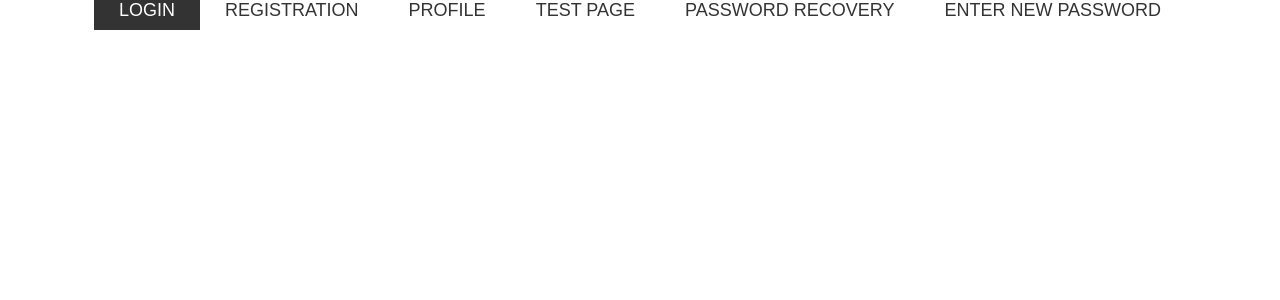
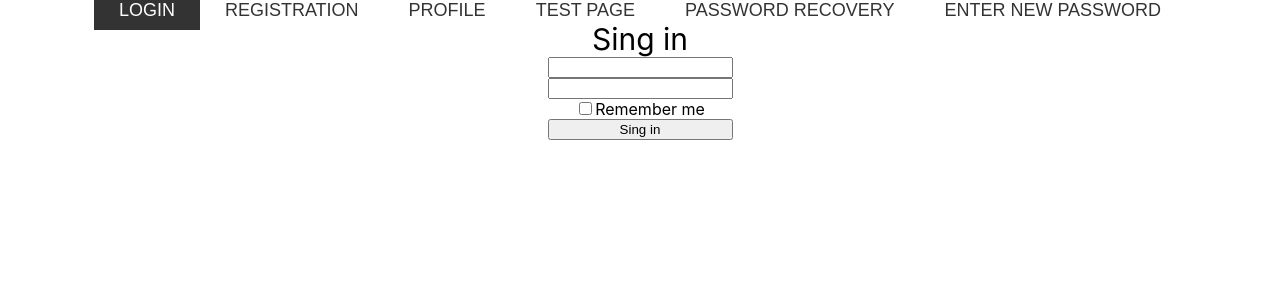
Before and after one commit to SlavaOST-it/cards, a React (Create React App) app: page /#/login in a window 1280 px wide. Shown: the top 300 px of the page. Built offline with nearby package versions, Linux system fonts and the light colour scheme.

Commit message:
feat: add ActionCreator,ThunkCreator,hooks

```diff
--- a/src/api/cards-api.ts
+++ b/src/api/cards-api.ts
@@ -8,5 +8,7 @@ export const instance = axios.create({
 })
 
 export const cardsAPI = {
-
+ login:(email:string,password:string,rememberMe:boolean)=>{
+    return  instance.post('auth/login',{email:email,password:password,rememberMe:rememberMe})
+ }
 }
--- /dev/null
+++ b/src/app/hooks.ts
@@ -0,0 +1,6 @@
+import {AppDispatchType, RootState} from "./store";
+import {TypedUseSelectorHook, useDispatch, useSelector} from "react-redux";
+
+
+export const useAppDispatch: () => AppDispatchType = useDispatch
+export const useAppSelector: TypedUseSelectorHook<RootState> = useSelector
--- a/src/app/store.ts
+++ b/src/app/store.ts
@@ -1,14 +1,16 @@
 import {applyMiddleware, combineReducers, legacy_createStore} from "redux";
 import thunkMiddleware, {ThunkAction, ThunkDispatch} from 'redux-thunk'
 import {AppActionType, appReducer} from "./app-reducer";
+import {authReducer, LoginActionType} from "../features/login/auth-reducer";
 
 
 const rootReducer = combineReducers({
     app: appReducer,
+    auth:authReducer
 })
 
 // ===== Принимаем типизацию всех редьюсеров ===== //
-type ReduxActionType = AppActionType
+type ReduxActionType = AppActionType|LoginActionType
 
 export const store = legacy_createStore(rootReducer, applyMiddleware(thunkMiddleware));
 export type AppRootStateType = ReturnType<typeof rootReducer>
--- a/src/features/login/Auth.module.css
+++ b/src/features/login/Auth.module.css
@@ -0,0 +1,18 @@
+.container{
+    display: flex;
+    justify-content: center;
+    align-items: center;
+    flex-direction: column;
+}
+.singIn{
+    font-size: 30px;
+}
+.form{
+    max-width: 300px;
+    display: flex;
+    flex-direction: column;
+    justify-content: space-between;
+}
+.error{
+    color:red
+}
--- a/src/features/login/Auth.tsx
+++ b/src/features/login/Auth.tsx
@@ -1,9 +1,85 @@
 import React from 'react';
+import {useFormik} from "formik";
+import {SuperInput} from "../../common/components/input/SuperInput";
+import style from './Auth.module.css'
+import {SuperCheckbox} from "../../common/components/checkbox/SuperCheckbox";
+import {loginThunkCreator} from "./auth-reducer";
+import {useAppDispatch, useAppSelector} from "../../app/hooks";
+import {Navigate} from "react-router-dom";
+
+
+type FormikErrorType = {
+    email?: string
+    password?: string
+    rememberMe?: boolean
+}
 
 export const Auth = () => {
+    const dispatch=useAppDispatch()
+    const loggedIn=useAppSelector(state=>state.auth.loggedIn)
+    const formik = useFormik({
+        initialValues: {
+            email: '',
+            password: '',
+            rememberMe:'false'
+        },
+        onSubmit: values => {
+            dispatch((loginThunkCreator(values.email,values.password,JSON.parse(values.rememberMe))))
+        },
+        validate:values=>{
+            const errors:FormikErrorType ={};
+            if(!values.email){
+                errors.email='Required'
+            } else if(!/^[A-Z0-9._%+-]+@[A-Z0-9.-]+\.[A-Z]{2,4}$/i.test(values.email)) {
+                errors.email = 'Invalid email address'
+            }
+            if (!values.password){
+                errors.password='Required'
+            }else if(values.password.length<=8){
+                errors.password='password length less than 8 characters'
+            }else if (!/^[A-Z0-9._%+-]+@[A-Z0-9.-]+\.[A-Z]{2,4}$/i.test(values.email)) {
+                errors.password = 'Invalid password'
+            }
+            return errors
+        },
+    })
+
+
+    if(loggedIn){
+       return <Navigate to={'/profile'}/>
+    }
     return (
-        <div>
-
+        <div className={style.container}>
+            <div className={style.singIn}>Sing in</div>
+            <form onSubmit={formik.handleSubmit}>
+                <div className={style.form}>
+                    <SuperInput id="email"
+                                name="email"
+                                type="email"
+                                onChange={formik.handleChange}
+                                value={formik.values.email}/>
+                    {formik.touched.email && formik.errors.email ? (
+                        <div className={style.error}>{formik.errors.email}</div>
+                    ) : null}
+                    <input id="password"
+                                name="password"
+                                type="password"
+                                onChange={formik.handleChange}
+                                value={formik.values.password}/>
+                    {formik.touched.password && formik.errors.password ? (
+                        <div className={style.error}>{formik.errors.password}</div>
+                    ) : null}
+                    <div>
+                        <SuperCheckbox id="rememberMe"
+                                       name="rememberMe"
+                                       type="checkbox"
+                                       onChange={formik.handleChange}
+                                       value={formik.values.rememberMe}
+                        />Remember me
+                    </div>
+                    <button type='submit'>Sing in</button>
+                </div>
+            </form>
         </div>
     );
 };
--- a/src/features/login/auth-reducer.ts
+++ b/src/features/login/auth-reducer.ts
@@ -1,16 +1,43 @@
-
-
+import {cardsAPI} from "../../api/cards-api";
+import {AppDispatchType} from "../../app/store";
 
 
 const initialState = {
-
+data: {
+    email:'',
+    rememberMe:false,
+    name:'',
+    publicCardPacksCount:0
+},
+    loggedIn:false
 }
 type InitialStateType = typeof initialState
+export type LoginActionType =loggedInACType
 
-export const appReducer = (state: InitialStateType = initialState, action: any) => {      // вместо any указать типизицию
+export const authReducer = (state: InitialStateType = initialState, action: LoginActionType) => {      // вместо any указать типизицию
     switch (action.type) {
-
+        case "LOGGED_IN":{
+            return {...state,loggedIn: action.loggedIn}
+        }
         default:
             return {...state}
     }
 }
+
+// ===== ActionCreators ===== //
+type loggedInACType=ReturnType<typeof loggedInAC>
+export const loggedInAC=(loggedIn:boolean)=>{
+    return{type:"LOGGED_IN",loggedIn } as const
+}
+
+// ===== ThunkCreators ===== //
+export const loginThunkCreator=(email:string,password:string,rememberMe:boolean)=>(dispatch:AppDispatchType)=> {
+    cardsAPI.login(email, password, rememberMe).then(res => {
+        dispatch(loggedInAC(true))
+    }).catch(e => {
+        const error = e.response
+            ? e.response.data.error
+            : (e.message + ', more details in the console')
+    })
+
+}
```
